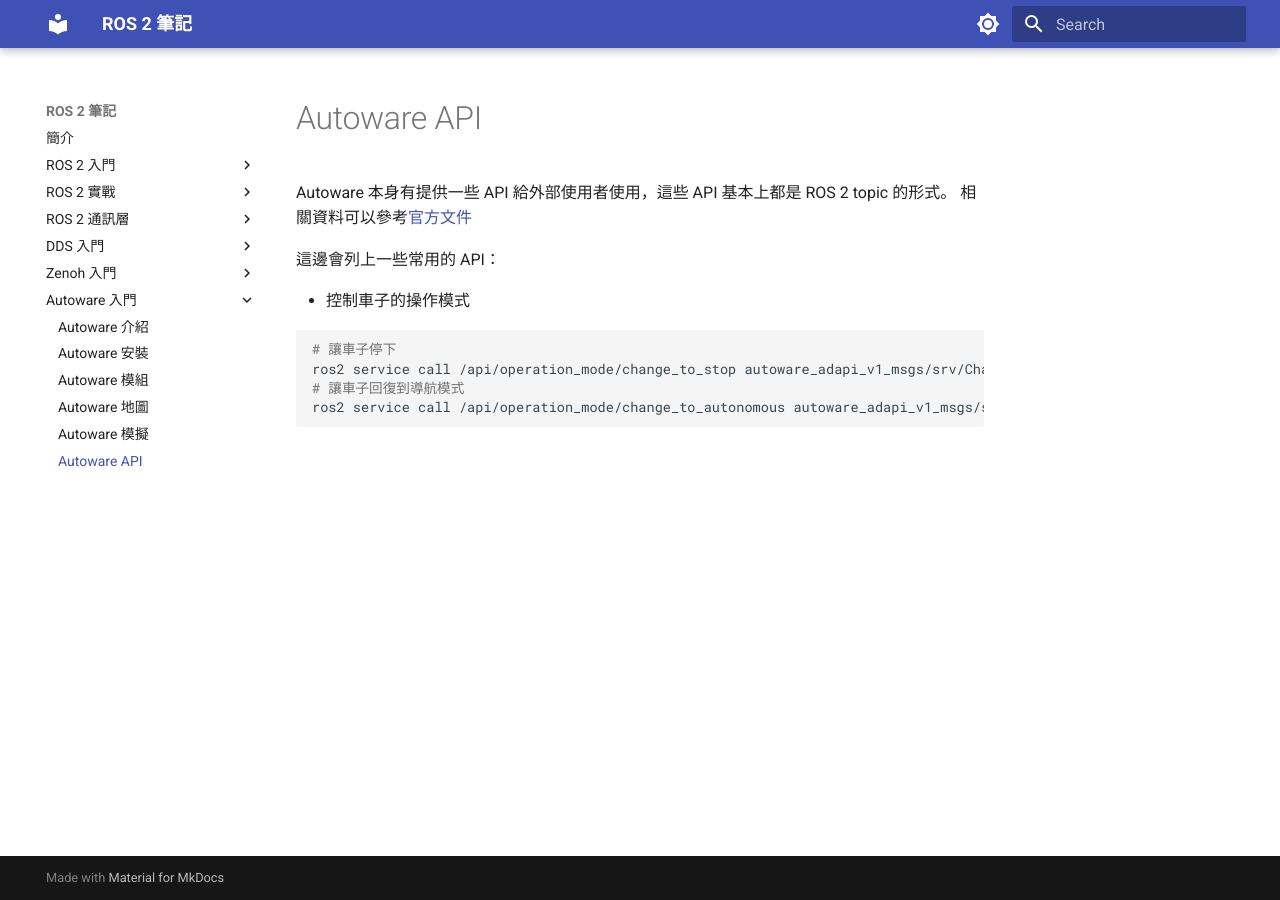
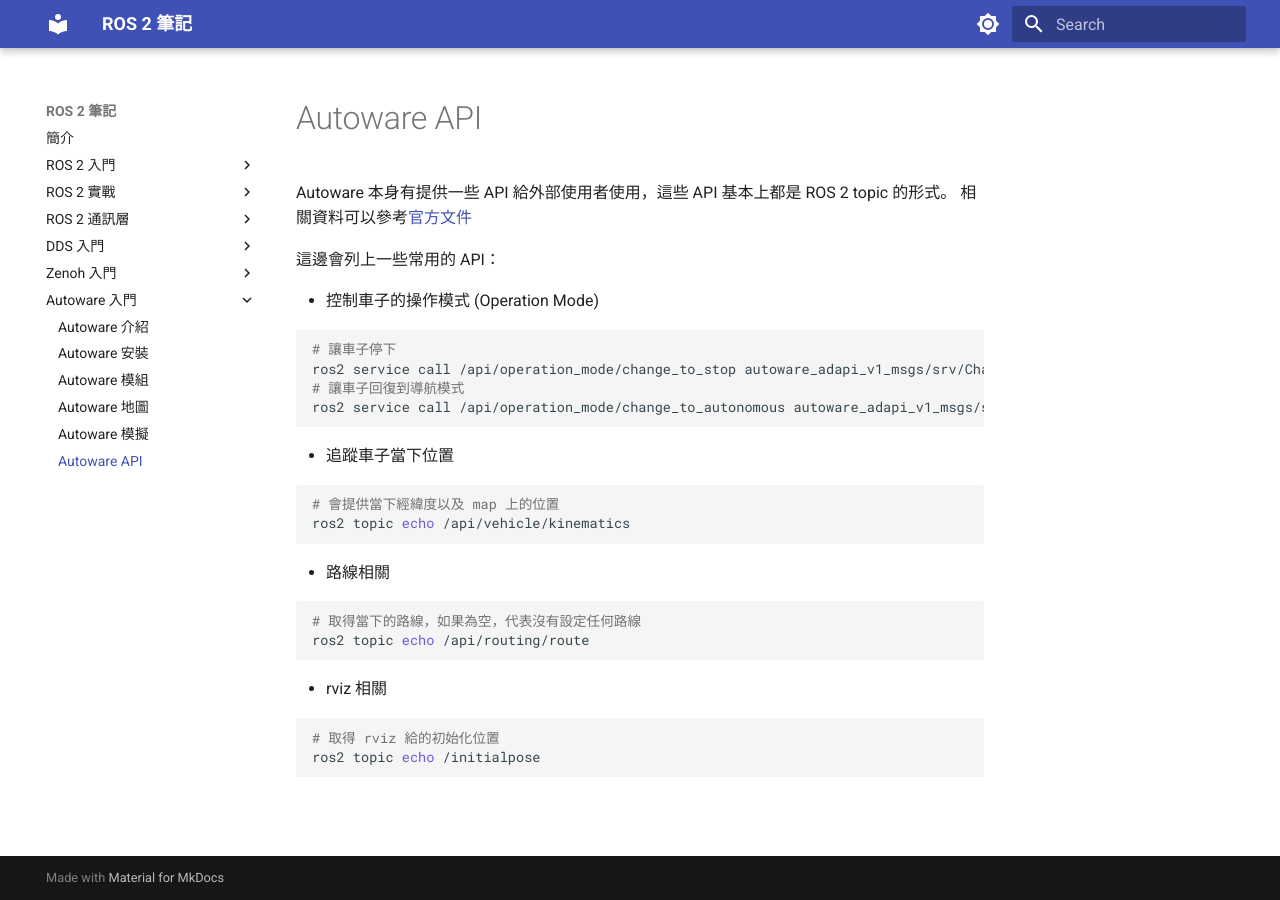
Before and after one commit to evshary/ros2-learning, an MkDocs documentation site: the page built from docs/autoware/api.md, in a window 1280 px wide. Built offline with MkDocs 1.6.1 and Material for MkDocs 9.7.7, drawn with Linux system fonts in a browser that asks for light colours.

Commit message:
Add more API for Autoware.
Signed-off-by: ChenYing Kuo <evshary@gmail.com>

````diff
--- a/docs/autoware/api.md
+++ b/docs/autoware/api.md
@@ -11,7 +11,7 @@ Autoware 本身有提供一些 API 給外部使用者使用，這些 API 基本
 
 這邊會列上一些常用的 API：
 
-* 控制車子的操作模式
+* 控制車子的操作模式 (Operation Mode)
 
 ```bash
 # 讓車子停下
@@ -19,3 +19,24 @@ ros2 service call /api/operation_mode/change_to_stop autoware_adapi_v1_msgs/srv/
 # 讓車子回復到導航模式
 ros2 service call /api/operation_mode/change_to_autonomous autoware_adapi_v1_msgs/srv/ChangeOperationMode
 ```
+
+* 追蹤車子當下位置
+
+```bash
+# 會提供當下經緯度以及 map 上的位置
+ros2 topic echo /api/vehicle/kinematics
+```
+
+* 路線相關
+
+```bash
+# 取得當下的路線，如果為空，代表沒有設定任何路線
+ros2 topic echo /api/routing/route
+```
+
+* rviz 相關
+
+```bash
+# 取得 rviz 給的初始化位置
+ros2 topic echo /initialpose
+```
````
